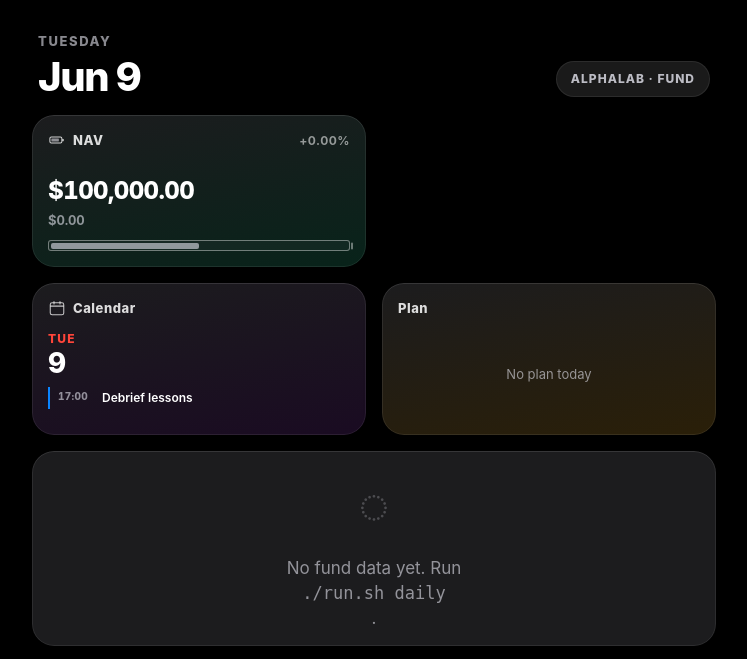
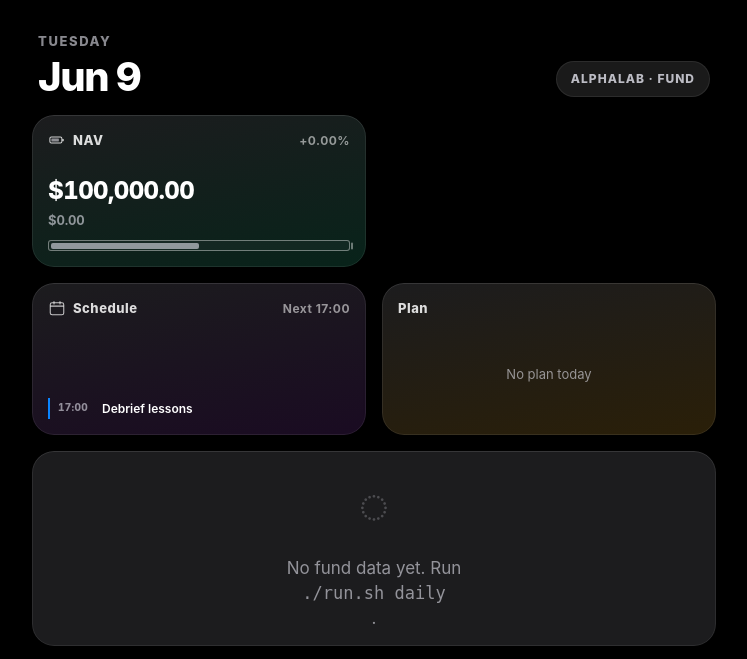
Before and after one commit to vishal0555/alphalens, a Flask app: page / in a window 1280 px wide. Shown: the top 659 px of the page, without its empty margins (266-1013 px from the left). Run offline with Flask 3, Linux system fonts and the light colour scheme; the visitor is signed in with stand-in values (Sample User, id 1); data that the repository does not hold is empty; some libraries are stand-ins or nearby versions.

Commit message:
Drop date repetition from Calendar widget; show schedule only
The page header already shows weekday + date, and the Calendar widget was duplicating "TUE · 19" right below it. Stripped the day/dom block from the home widget, renamed the title to "Schedule", added a "Next 09:30" accessory chip, and bumped events shown to 3. The detail sheet keeps the prominent date since it's the focus there.

Co-Authored-By: Claude Opus 4.7 <noreply@anthropic.com>

```diff
--- a/templates/dashboard.html
+++ b/templates/dashboard.html
@@ -210,6 +210,7 @@
 
 {# ── ROW 2: Calendar + Reminders ────────────────────────────── #}
 <div class="wgrid">
+  {% set upcoming = (calendar_events | rejectattr('state','equalto','done') | list)[:3] %}
   <a class="widget w-cal w-calendar tap" data-sheet="calendar" href="#calendar">
     <div class="widget-body">
       <div class="w-head">
@@ -222,12 +223,11 @@
               <line x1="16" y1="3.5" x2="16" y2="6.5" stroke="#fff" stroke-width="1.4" opacity=".75" stroke-linecap="round"/>
             </svg>
           </span>
-          Calendar
+          Schedule
         </div>
+        {% if upcoming %}<span class="w-accessory">Next {{ upcoming[0].time }}</span>{% endif %}
       </div>
-      <div class="day">{{ today.weekday_short }}</div>
-      <div class="num dom">{{ today.day }}</div>
-      {% set upcoming = (calendar_events | rejectattr('state','equalto','done') | list)[:2] %}
+      <div style="margin-top:auto;">
         {% if upcoming %}
           {% for e in upcoming %}
           <div class="event {{ e.state }}"><span class="t num">{{ e.time }}</span><span class="ttl">{{ e.title }}</span></div>
@@ -235,6 +235,7 @@
         {% else %}
           <div class="event done"><span class="t num">—</span><span class="ttl">All done</span></div>
         {% endif %}
+      </div>
     </div>
   </a>
 
```
Lines whose indentation alone changed are shown as unchanged.
